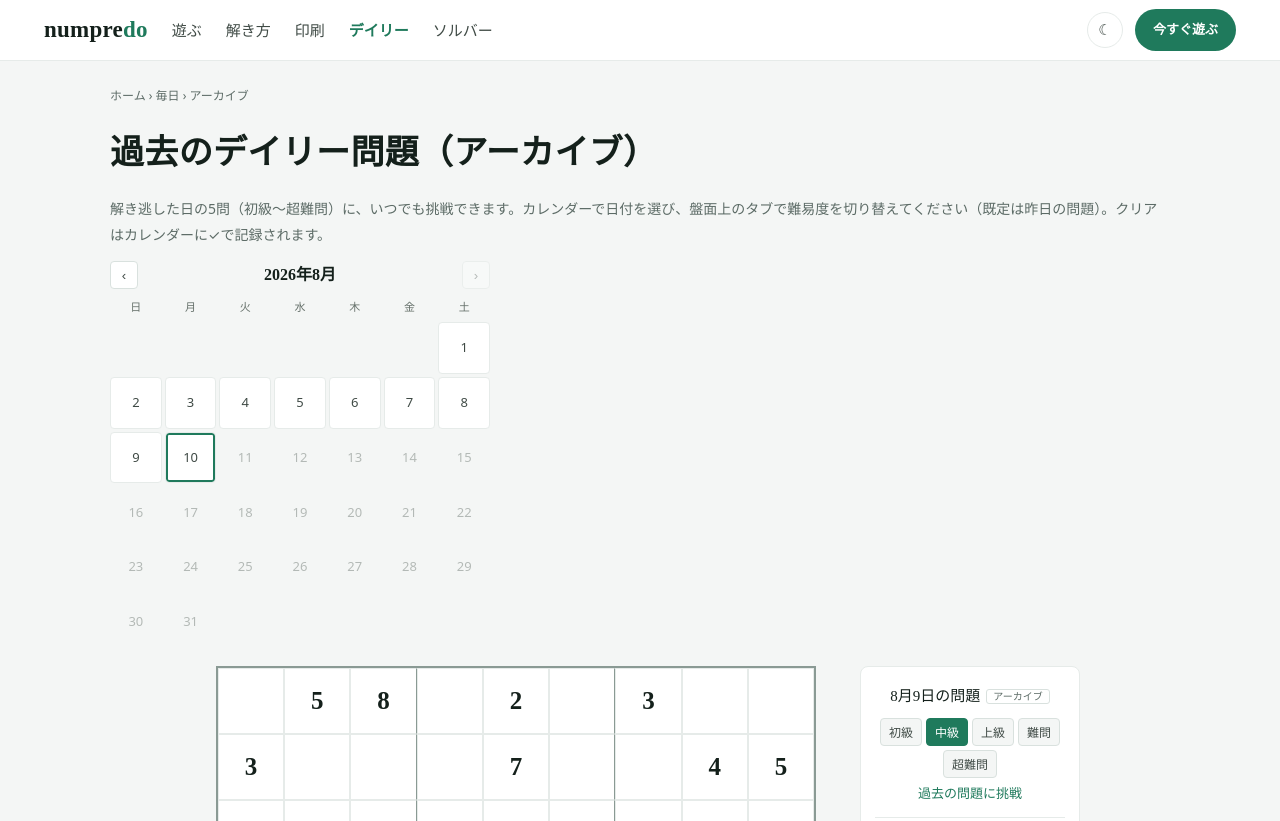
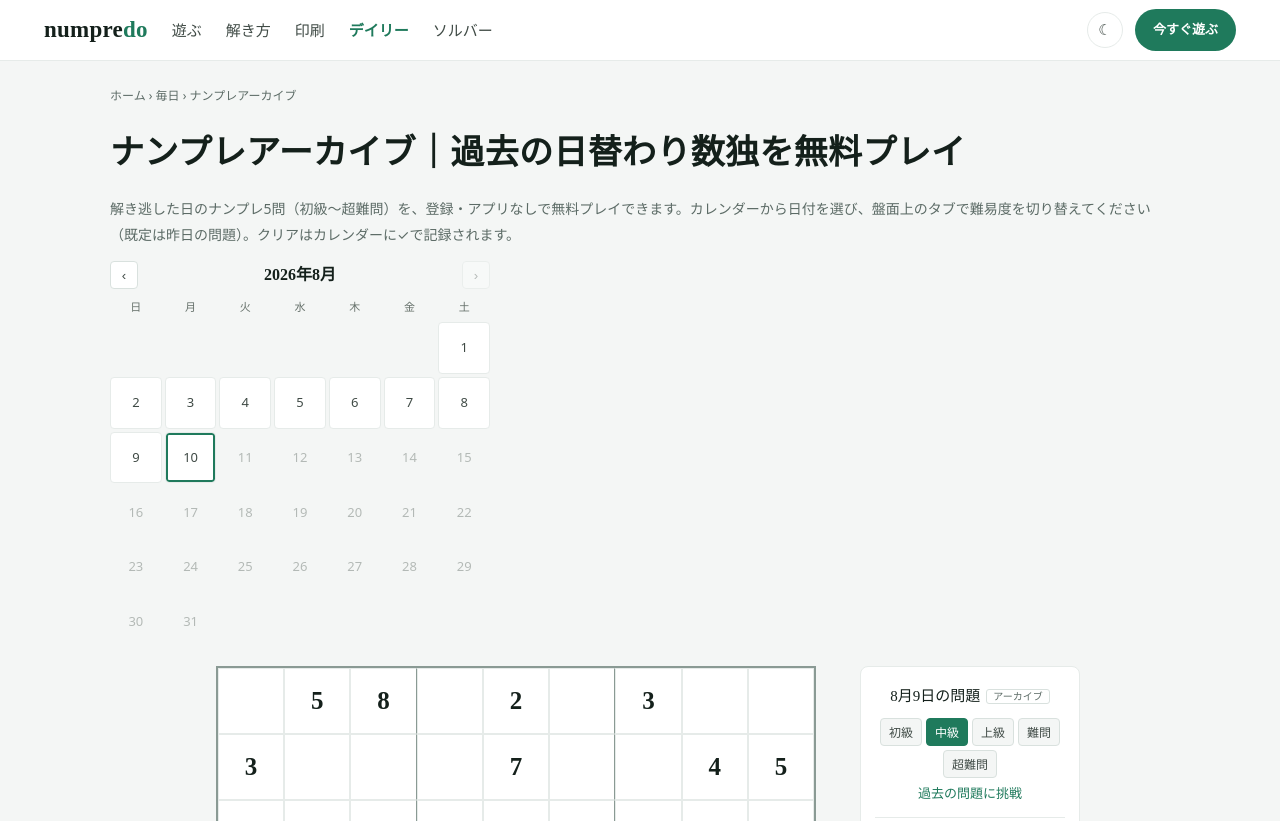
Before and after one commit to rusherxie-sudo/numpredo, an Astro site: page /daily/archive in a window 1280 px wide. Shown: the top 821 px of the page. Built offline with nearby package versions, Linux system fonts and the light colour scheme; Astro itself is replaced by a stand-in of ours.

Commit message:
feat: 强化数独归档页搜索摘要

```diff
--- a/src/layouts/Base.astro
+++ b/src/layouts/Base.astro
@@ -86,7 +86,7 @@ const footerCols = [
     links: [
       ['無料PDF問題集', '/print/'],
       ['日替わりナンプレ（毎日5問）', '/daily/'],
-      ['過去のデイリー（アーカイブ）', '/daily/archive/'],
+      ['ナンプレアーカイブ（過去の問題）', '/daily/archive/'],
     ],
   },
   {
--- a/src/pages/daily.astro
+++ b/src/pages/daily.astro
@@ -46,7 +46,7 @@ const faq = [
   { q: '難問の日替わりナンプレも無料ですか？', a: 'はい。難問と超難問を含む5段階すべてを無料・登録不要で遊べます。盤面上の「難問」「超難問」タブを選んでください。毎日0時に新しい問題へ切り替わります。' },
   { q: '連続記録（ストリーク）はどこに保存されますか？', a: 'タイムと連続記録は、お使いの端末のブラウザ内（ローカルストレージ）に保存されます。登録不要で、サーバーには送信されません。ブラウザのデータを消すと記録もリセットされます。' },
   { q: 'なぜ全員に同じ問題なのですか？', a: '毎日、全員が同じ問題に挑戦するので、タイムを比べて腕試しができます。日替わりの問題を習慣にして、論理的思考のトレーニングに最適です。' },
-  { q: '昨日の問題はもう遊べませんか？', a: '遊べます。解き逃した日の問題は<a href="/daily/archive/">アーカイブ</a>からいつでも挑戦できます（連続記録の対象は当日の問題のみ）。たくさん解きたい方は<a href="/play/advanced/">難易度別のプレイ</a>や<a href="/print/">無料PDF問題集</a>もどうぞ。' },
+  { q: '昨日の問題はもう遊べませんか？', a: '遊べます。解き逃した日の問題は<a href="/daily/archive/">ナンプレアーカイブ</a>からいつでも挑戦できます（連続記録の対象は当日の問題のみ）。たくさん解きたい方は<a href="/play/advanced/">難易度別のプレイ</a>や<a href="/print/">無料PDF問題集</a>もどうぞ。' },
   { q: '今日の問題で行き詰まったら？', a: '答えがどうしても分からないときは、<a href="/tools/solver/">数独ソルバー（自動解答）</a>に盤面を入力すると答えを自動表示できます。次の一手だけ知りたい方は<a href="/guide/when-stuck/">行き詰まり解決ガイド</a>もどうぞ。' },
 ];
 
@@ -101,7 +101,7 @@ const breadcrumbSchema = {
     <p>出題されるのはすべて「解が一つだけ」「論理だけで解ける」ことを検証済みの高品質問題です。当てずっぽうは一切不要——毎日の問題で、無理なく論理的思考のトレーニングを続けられます。登録もアプリも不要、開いたその場で遊べます。</p>
 
     <h2>今月のカレンダー</h2>
-    <p>クリアした日には ✓ が付きます。解き逃した日をタップすると、<a href="/daily/archive/">アーカイブ</a>でその日の問題に挑戦できます（連続記録の対象外）。記録は<a href="/stats/">統計・実績ページ</a>にまとまっています。</p>
+    <p>クリアした日には ✓ が付きます。解き逃した日をタップすると、<a href="/daily/archive/">ナンプレアーカイブ</a>でその日の問題に挑戦できます（連続記録の対象外）。記録は<a href="/stats/">統計・実績ページ</a>にまとまっています。</p>
     {/* maxday = 構築日の前日（同デプロイの archive.astro が埋め込む最終日と一致。ビルド停滞時、
         それ以降の過去日はリンクにしない——アーカイブ側でクランプされ別日の題が出る混乱を防ぐ） */}
     <div data-daily-cal data-epoch={EPOCH} data-maxday={todayIdx - 1} class="dc"></div>
--- a/src/pages/daily/archive.astro
+++ b/src/pages/daily/archive.astro
@@ -23,11 +23,12 @@ const set = Array.from({ length: pastDays * 5 }, (_, i) => {
   return { puzzle: POOLS5[li].puzzles[SETS_SKIP + k].puzzle, level: LV5[li] };
 });
 
-const title = '過去のデイリー数独・ナンプレ｜アーカイブ（全難易度5問） - numpredo';
-const description = '解き逃した日のデイリー数独（ナンプレ）5問（初級〜超難問）をアーカイブから選んで挑戦。カレンダーで日付を選ぶだけ、すべて唯一解・論理だけで解ける検証済み問題です。クリアするとカレンダーに記録されます（連続記録の対象外）。';
+const title = 'ナンプレアーカイブ｜過去の日替わり数独5問を無料プレイ - numpredo';
+const description = 'ナンプレアーカイブから過去の日替わり数独5問を日付で選んで無料プレイ。初級〜超難問をカレンダーから遡れ、すべて唯一解・論理だけで解ける検証済み問題です。登録・アプリ不要。';
 const url = 'https://numpredo.com/daily/archive/';
 
 const faq = [
+  { q: 'ナンプレアーカイブは無料ですか？', a: 'はい、登録やアプリなしですべて無料で遊べます。カレンダーから日付を選ぶと、その日の初級〜超難問の5問に挑戦できます。' },
   { q: '過去の問題を解くと連続記録（ストリーク）は伸びますか？', a: '伸びません。連続記録は「その日のうちに当日の問題を解く」ことで伸びる仕組みです。アーカイブのクリアはカレンダーの記録（✓）にだけ反映されます。' },
   { q: 'いつの問題まで遡れますか？', a: `公開初日（2026年6月14日）まで全て遡れます。カレンダーまたは URL の ?d=YYYY-MM-DD で日付を指定してください。` },
   { q: '今日の問題はどこで解けますか？', a: '今日の5問は<a href="/daily/">毎日の数独</a>ページでどうぞ。タイムを競う連続記録はそちらが対象です。' },
@@ -44,7 +45,7 @@ const breadcrumbSchema = {
   itemListElement: [
     { '@type': 'ListItem', position: 1, name: 'ホーム', item: 'https://numpredo.com/' },
     { '@type': 'ListItem', position: 2, name: '毎日の数独', item: 'https://numpredo.com/daily/' },
-    { '@type': 'ListItem', position: 3, name: 'アーカイブ', item: url },
+    { '@type': 'ListItem', position: 3, name: 'ナンプレアーカイブ', item: url },
   ],
 };
 ---
@@ -56,9 +57,9 @@ const breadcrumbSchema = {
   </Fragment>
 
   <div class="px-text">
-    <nav class="crumb"><a href="/">ホーム</a> › <a href="/daily/">毎日</a> › アーカイブ</nav>
-    <h1>過去のデイリー問題（アーカイブ）</h1>
-    <p class="lead">解き逃した日の5問（初級〜超難問）に、いつでも挑戦できます。カレンダーで日付を選び、盤面上のタブで難易度を切り替えてください（既定は昨日の問題）。クリアはカレンダーに✓で記録されます。</p>
+    <nav class="crumb"><a href="/">ホーム</a> › <a href="/daily/">毎日</a> › ナンプレアーカイブ</nav>
+    <h1>ナンプレアーカイブ｜過去の日替わり数独を無料プレイ</h1>
+    <p class="lead">解き逃した日のナンプレ5問（初級〜超難問）を、登録・アプリなしで無料プレイできます。カレンダーから日付を選び、盤面上のタブで難易度を切り替えてください（既定は昨日の問題）。クリアはカレンダーに✓で記録されます。</p>
     <div data-daily-cal data-epoch={EPOCH} data-maxday={EPOCH + pastDays - 1} class="dc"></div>
   </div>
 
```
